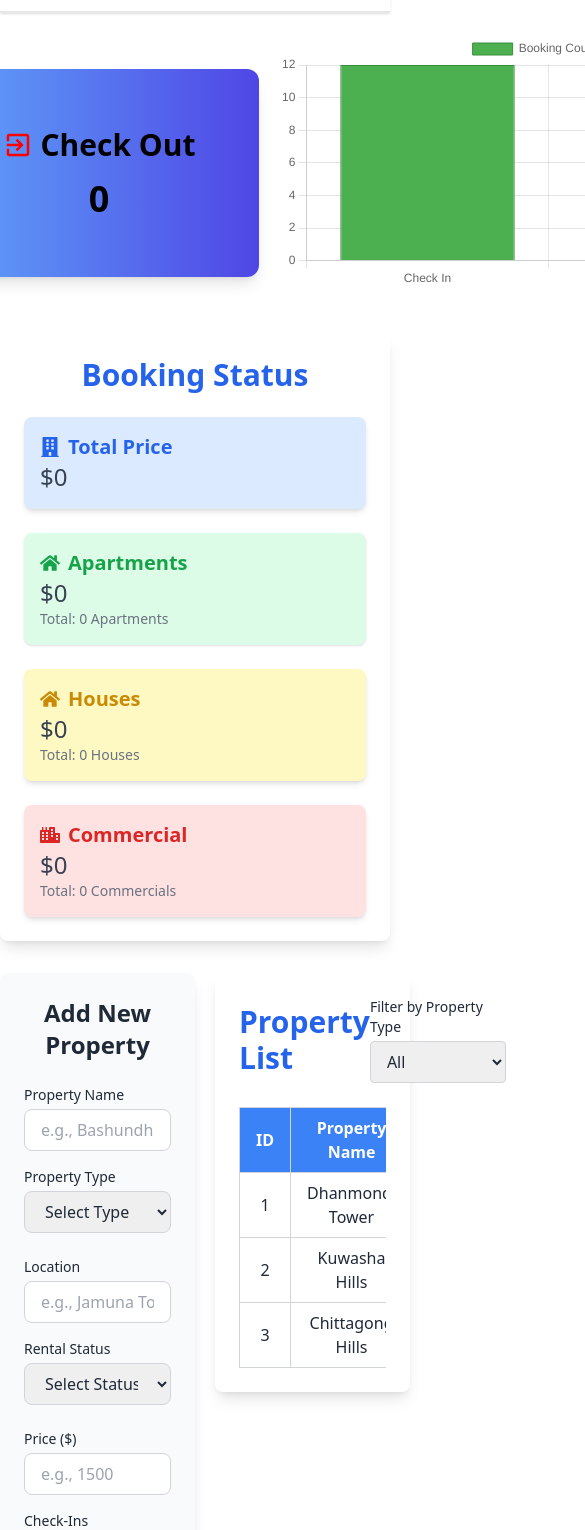
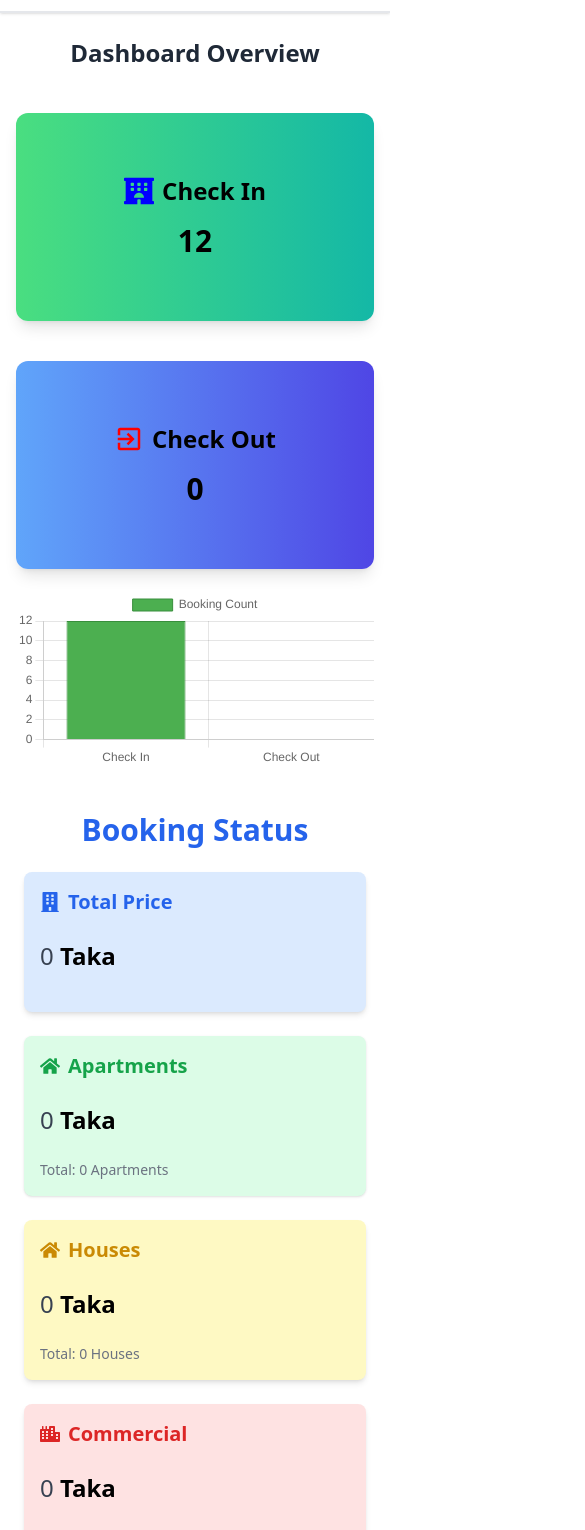
Before and after one commit to majbaulhoque/Hotel-Dashboard, a React app: page / in a window 390 px wide. Shown: the part 51-1581 px from the top of the page, 585 px wide, since content can reach past the window. Built offline with nearby package versions, Linux system fonts and the light colour scheme; the HTML template or start-up script is replaced by a standard one.

Commit message:
fixed responsiveness

```diff
--- a/src/Component/BookingStatus.jsx
+++ b/src/Component/BookingStatus.jsx
@@ -1,7 +1,7 @@
 import React, { useEffect, useState } from "react";
-import { FaHotel } from 'react-icons/fa'; // FontAwesome hotel icon
-import { MdExitToApp } from 'react-icons/md'; // Material Design exit icon
-import { Bar } from 'react-chartjs-2'; // Import Bar chart from react-chartjs-2
+import { FaHotel } from 'react-icons/fa';
+import { MdExitToApp } from 'react-icons/md';
+import { Bar } from 'react-chartjs-2';
 import {
     Chart as ChartJS,
     CategoryScale,
@@ -12,7 +12,7 @@ import {
     Legend
 } from 'chart.js';
 
-// Register chart components
+//chart components
 ChartJS.register(
     CategoryScale,
     LinearScale,
@@ -27,7 +27,7 @@ const BookingStatus = () => {
     const [checkOutCount, setCheckOutCount] = useState(0);
 
     useEffect(() => {
-        // Fetch properties from localStorage
+        // Fetch data from localStorage
         const storedProperties = JSON.parse(localStorage.getItem("properties")) || [];
 
         // Count check-ins and check-outs
@@ -45,55 +45,54 @@ const BookingStatus = () => {
 
     // Data for the Bar chart
     const data = {
-        labels: ['Check In', 'Check Out'],  // Labels for each bar
+        labels: ['Check In', 'Check Out'],
         datasets: [
             {
                 label: 'Booking Count',
-                data: [checkInCount, checkOutCount], // Data values for check-in and check-out
-                backgroundColor: ['#4CAF50', '#2196F3'], // Colors for bars
+                data: [checkInCount, checkOutCount],
+                backgroundColor: ['#4CAF50', '#2196F3'],
                 borderColor: ['#388E3C', '#1976D2'],
                 borderWidth: 1,
             },
         ],
     };
 
-    // Options for the Bar chart
+    // Bar chart Options
     const options = {
         responsive: true,
         scales: {
             y: {
-                beginAtZero: true, // Make sure the y-axis starts at 0
+                beginAtZero: true,
             },
         },
     };
 
     return (
         <div className="flex flex-col items-center my-5">
-            <div className="flex space-x-5 justify-center items-center h-full">
+            <div className="grid grid-cols-1 sm:grid-cols-2 md:grid-cols-2 md:gap-4 md:px-6 lg:grid-cols-3 space-y-5 w-full px-4">
                 {/* Check In Card */}
-                <div className="h-52 w-80 p-6 bg-gradient-to-r from-green-400 to-teal-500 rounded-xl shadow-lg text-white flex flex-col items-center justify-center hover:scale-105 transition-transform duration-300 ease-in-out">
+                <div className="h-52 w-full md:w-80 lg:w-96 p-6 bg-gradient-to-r from-green-400 to-teal-500 rounded-xl shadow-lg text-white flex flex-col items-center justify-center hover:scale-105 transition-transform duration-300 ease-in-out my-5">
                     <div className="flex items-center mb-4">
                         <FaHotel size={30} color="blue" />
-                        <h3 className="ml-2 text-3xl font-bold text-black">Check In</h3>
+                        <h3 className="ml-2 text-2xl md:text-3xl font-bold text-black">Check In</h3>
                     </div>
-                    <p className="text-4xl font-semibold text-black">{checkInCount}</p>
+                    <p className="text-3xl md:text-4xl font-semibold text-black">{checkInCount}</p>
                 </div>
 
                 {/* Check Out Card */}
-                <div className="h-52 w-80 p-6 bg-gradient-to-r from-blue-400 to-indigo-600 rounded-xl shadow-lg text-white flex flex-col items-center justify-center hover:scale-105 transition-transform duration-300 ease-in-out">
+                <div className="h-52 w-full md:w-80 lg:w-96 p-6 bg-gradient-to-r from-blue-400 to-indigo-600 rounded-xl shadow-lg text-white flex flex-col items-center justify-center hover:scale-105 transition-transform duration-300 ease-in-out">
                     <div className="flex items-center mb-4">
                         <MdExitToApp size={30} color="red" />
-                        <h3 className="ml-2 text-3xl font-bold text-black">Check Out</h3>
+                        <h3 className="ml-2 text-2xl md:text-3xl font-bold text-black">Check Out</h3>
                     </div>
-                    <p className="text-4xl font-semibold text-black">{checkOutCount}</p>
+                    <p className="text-3xl md:text-4xl font-semibold text-black">{checkOutCount}</p>
                 </div>
+
                 {/* Bar chart for Check-In and Check-Out */}
-                <div className="w-full max-w-lg mb-6">
+                <div className="col-span-1 sm:col-span-2 md:col-span-2 lg:col-span-1 w-full md:w-80 lg:w-96 max-w-lg mb-6">
                     <Bar data={data} options={options} />
                 </div>
             </div>
-
-
         </div>
     );
 };
--- a/src/Component/NavBar.jsx
+++ b/src/Component/NavBar.jsx
@@ -42,7 +42,7 @@ const Navbar = () => {
                 <IoPersonCircleSharp className="text-3xl sm:text-4xl text-green-600 cursor-pointer" />
             </div>
 
-            {/* Mobile Menu Button (Optional) */}
+            {/* Optional just using icon for mobile device */}
             <div className="block sm:hidden">
                 <button className="text-green-600 text-2xl">☰</button>
             </div>
--- a/src/Component/PropertyBoking.jsx
+++ b/src/Component/PropertyBoking.jsx
@@ -1,5 +1,5 @@
 import React, { useEffect, useState } from "react";
-import { FaBuilding, FaHome, FaCity } from "react-icons/fa"; // Importing icons from react-icons
+import { FaBuilding, FaHome, FaCity } from "react-icons/fa";
 
 const PropertyBooking = () => {
     const [properties, setProperties] = useState({
@@ -10,10 +10,10 @@ const PropertyBooking = () => {
     });
 
     useEffect(() => {
-        // Fetch stored properties from localStorage
+        // Fetch properties from localStorage
         const storedProperties = JSON.parse(localStorage.getItem("properties")) || [];
 
-        // Categorize properties by type
+        // Property Category
         const apartments = storedProperties.filter(property => property.propertyType === "Apartment");
         const houses = storedProperties.filter(property => property.propertyType === "House");
         const commercials = storedProperties.filter(property => property.propertyType === "Commercial");
@@ -26,7 +26,7 @@ const PropertyBooking = () => {
         });
     }, []);
 
-    // Sum the total price of all properties
+    // Total sum
     const totalPrice = properties.all.reduce((sum, property) => sum + Number(property.price), 0);
     const apartmentPrice = properties.apartments.reduce((sum, property) => sum + Number(property.price), 0);
     const housePrice = properties.houses.reduce((sum, property) => sum + Number(property.price), 0);
@@ -41,7 +41,7 @@ const PropertyBooking = () => {
                     <h3 className="text-xl font-bold text-blue-600 flex items-center">
                         <FaBuilding className="mr-2 text-xl" /> Total Price
                     </h3>
-                    <p className="text-2xl text-gray-700">${totalPrice}</p>
+                    <p className="text-2xl text-gray-700 my-6">{totalPrice}<span className=" text-black font-bold "> Taka</span></p>
                 </div>
 
                 {/* Apartment Card */}
@@ -49,7 +49,7 @@ const PropertyBooking = () => {
                     <h3 className="text-xl font-bold text-green-600 flex items-center">
                         <FaHome className="mr-2 text-xl" /> Apartments
                     </h3>
-                    <p className="text-2xl text-gray-700">${apartmentPrice}</p>
+                    <p className="text-2xl text-gray-700 my-6">{apartmentPrice}<span className="font-bold text-black"> Taka</span> </p>
                     <p className="text-sm text-gray-500">Total: {properties.apartments.length} Apartments</p>
                 </div>
 
@@ -58,7 +58,7 @@ const PropertyBooking = () => {
                     <h3 className="text-xl font-bold text-yellow-600 flex items-center">
                         <FaHome className="mr-2 text-xl" /> Houses
                     </h3>
-                    <p className="text-2xl text-gray-700">${housePrice}</p>
+                    <p className="text-2xl text-gray-700 my-6">{housePrice}<span className="text-black font-bold "> Taka</span></p>
                     <p className="text-sm text-gray-500">Total: {properties.houses.length} Houses</p>
                 </div>
 
@@ -67,7 +67,7 @@ const PropertyBooking = () => {
                     <h3 className="text-xl font-bold text-red-600 flex items-center">
                         <FaCity className="mr-2 text-xl" /> Commercial
                     </h3>
-                    <p className="text-2xl text-gray-700">${commercialPrice}</p>
+                    <p className="text-2xl text-gray-700 my-6">{commercialPrice}<span className="font-bold text-black"> Taka</span></p>
                     <p className="text-sm text-gray-500">Total: {properties.commercials.length} Commercials</p>
                 </div>
             </div>
--- a/src/Component/PropertyData.jsx
+++ b/src/Component/PropertyData.jsx
@@ -1,6 +1,7 @@
 import React, { useEffect, useState } from "react";
 
 const PropertyData = () => {
+    // Fake Data
     const [properties, setProperties] = useState([
         {
             propertyId: "PROP-1",
--- a/src/Component/PropertyForm.jsx
+++ b/src/Component/PropertyForm.jsx
@@ -18,7 +18,7 @@ const PropertyForm = () => {
         const { name, value } = e.target;
         setFormData({ ...formData, [name]: value });
 
-        // Validate check-outs in real-time
+        // Check out validation
         if (name === "checkOuts" && formData.checkIns && Number(value) < Number(formData.checkIns)) {
             setErrors({ ...errors, checkOuts: "Check-Outs must be after Check-Ins." });
         } else {
--- a/src/Pages/Dashboard.jsx
+++ b/src/Pages/Dashboard.jsx
@@ -7,17 +7,21 @@ import PropertyForm from '../Component/PropertyForm';
 const Dashboard = () => {
     return (
         <div>
+            <h1 className="text-2xl font-bold text-center my-6">Dashboard Overview</h1>
             <BookingStatus />
             <PropertyBooking />
-            <div className='flex mx-auto gap-5'>
-                <div className='w-3/6'>
+            <div className="flex flex-col md:flex-row mx-auto gap-5 mt-8">
+                <div className="w-full md:w-3/6">
+                    <h2 className="text-xl font-semibold mb-4 text-gray-700">Add New Property</h2>
                     <PropertyForm />
                 </div>
-                <div className='w-3/6'>
+                <div className="w-full md:w-3/6">
+                    <h2 className="text-xl font-semibold mb-4 text-gray-700">Property Data</h2>
                     <PropertyData />
                 </div>
             </div>
         </div>
+
     );
 };
 
```
